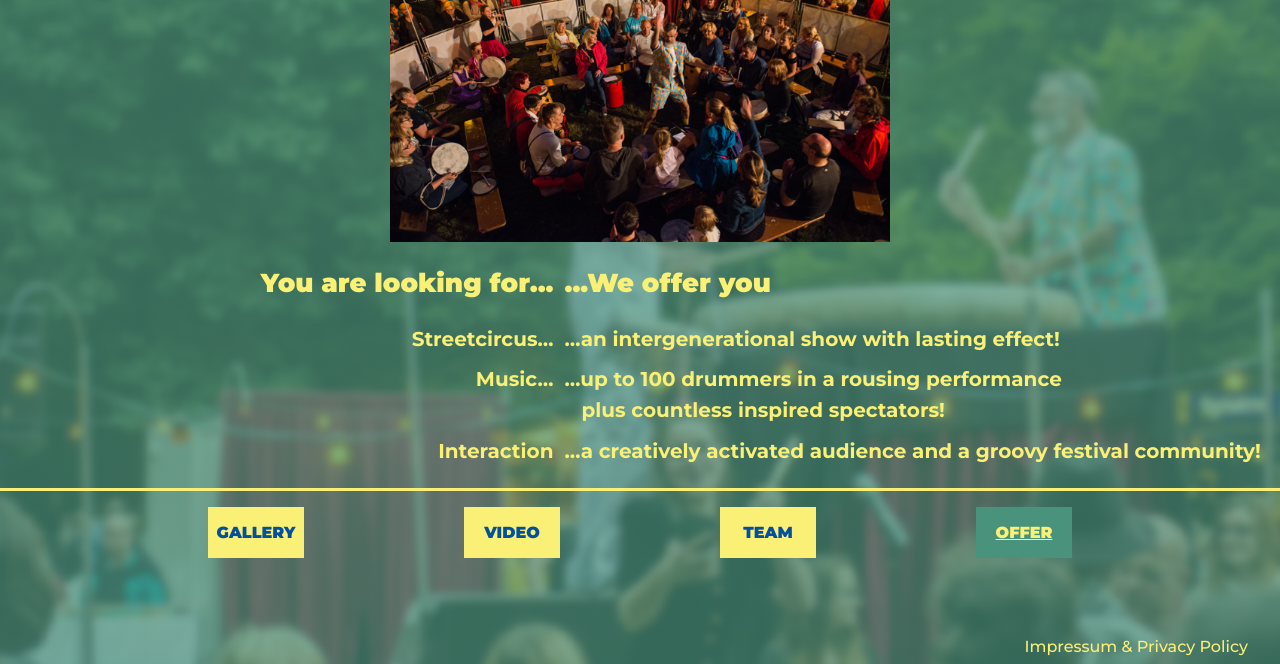
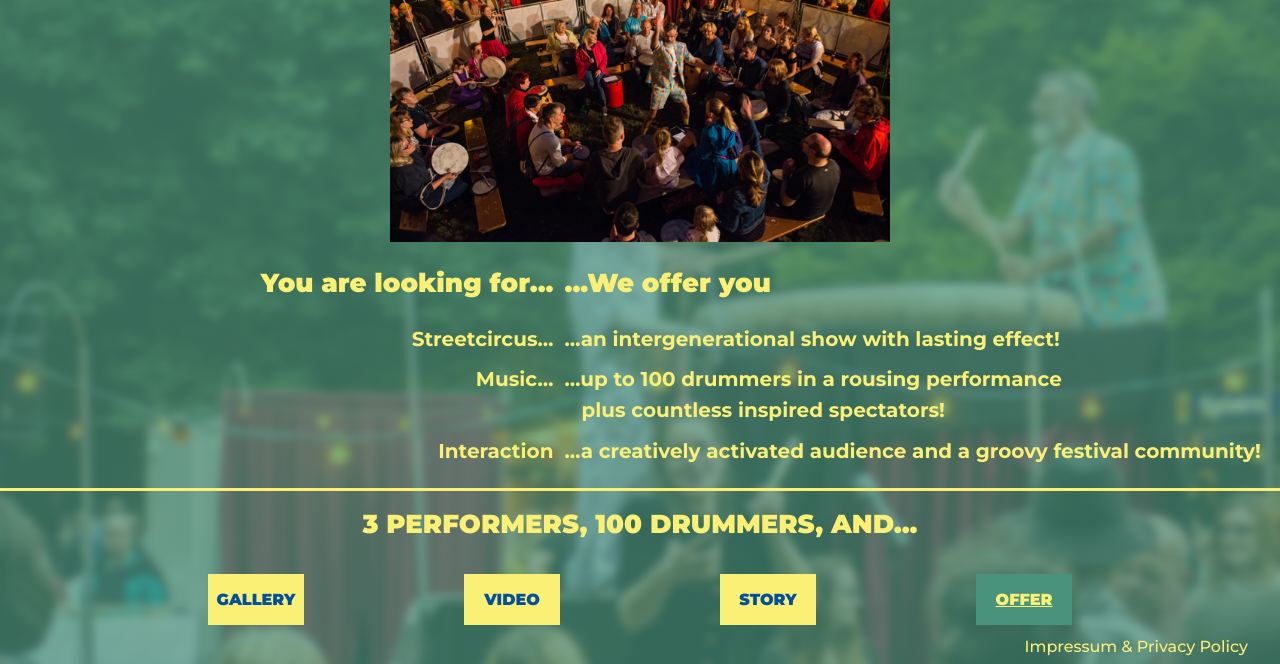
Before and after one commit to matteocarpi/crdc, a Jekyll site: the page built from the-show.md, in a window 1280 px wide, cut to the strip 236-900 px from the top of the page. Built offline with Jekyll 4.4.1, drawn with Linux system fonts in a browser that asks for light colours; nearby versions of some CDN libraries.

Commit message:
CORRECTED STORY IN YAML NAVIGATION SHOW

```diff
--- a/_data/navigation-show.yml
+++ b/_data/navigation-show.yml
@@ -2,7 +2,7 @@
   link: /the-show/gallery
 - name: VIDEO
   link: /the-show/video
-- name: TEAM
+- name: STORY
   link: /the-show/story
 - name: OFFER
   link: /the-show
--- a/_includes/navigation-show.html
+++ b/_includes/navigation-show.html
@@ -1,4 +1,5 @@
 <div class="show-footer">
+    <h1>3 PERFORMERS, 100 DRUMMERS, AND...</h1>
 <div class="show-navigation">
 
   {% for item in site.data.navigation-show %}
```
